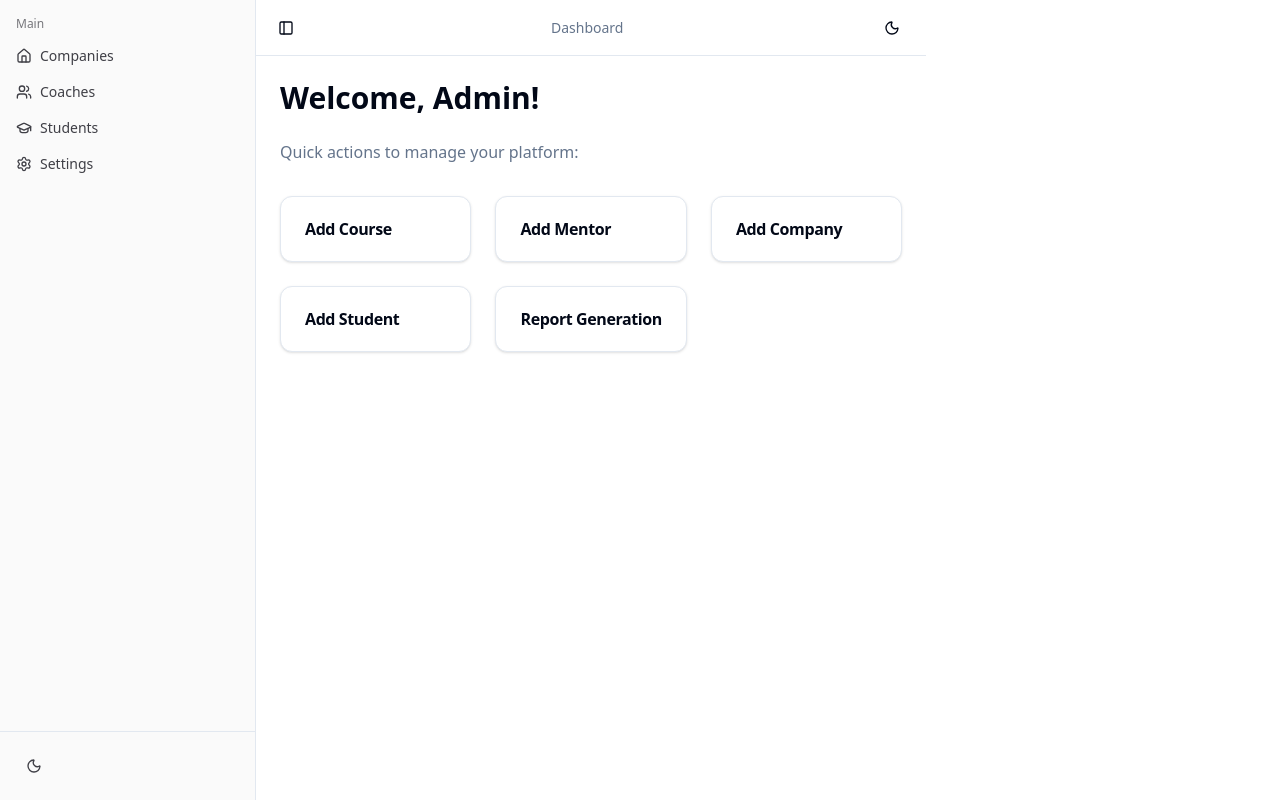
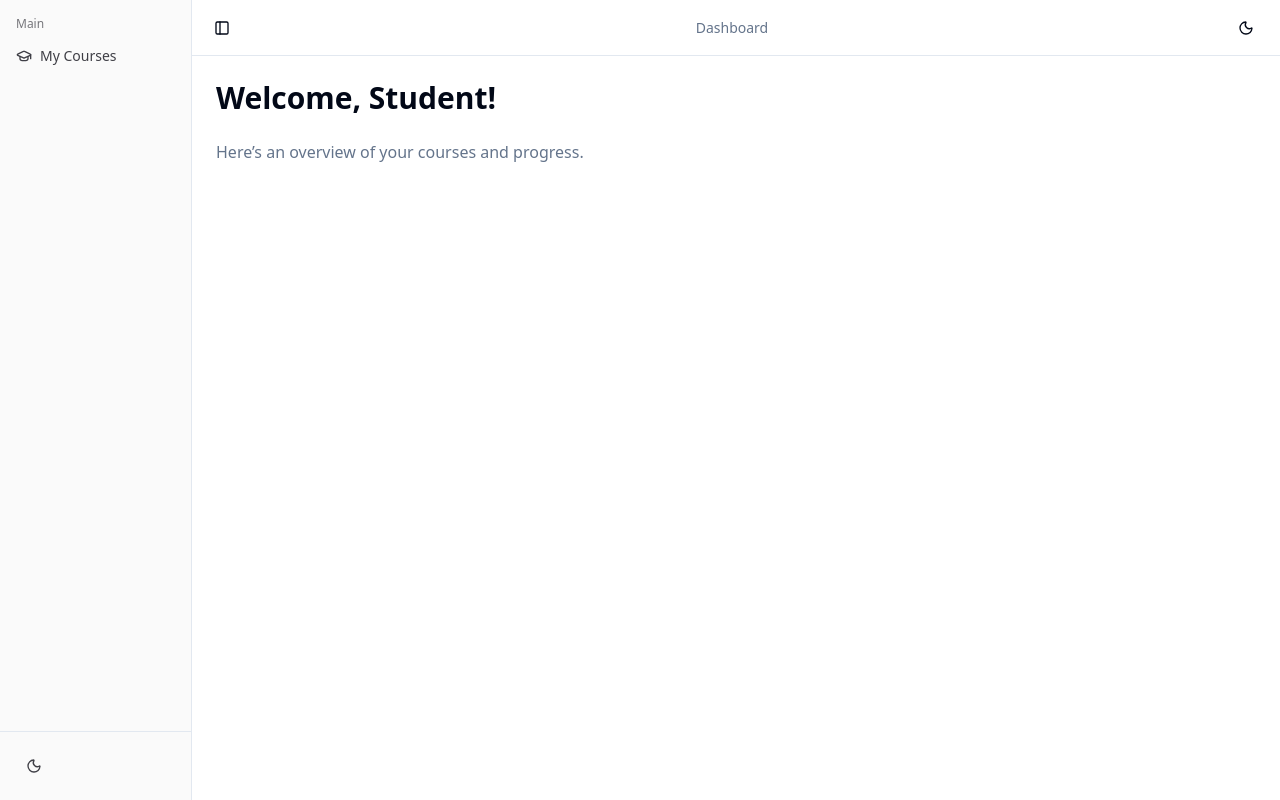
Before and after one commit to erospaniagua/cant_stop_the_growth_front, a React (Vite) app: page / in a window 1280 px wide. Built offline with nearby package versions, Linux system fonts and the light colour scheme.

Commit message:
feat/dinamic rendering of dashboard by user

```diff
--- a/src/components/Layout.jsx
+++ b/src/components/Layout.jsx
@@ -3,7 +3,7 @@ import Topbar from "./Topbar"
 
 export default function Layout({ children, role = "admin" }) {
   return (
-    <div className="flex min-h-screen">
+    <div className="flex min-h-screen w-full">
       <AppSidebar role={role} />
       <div className="flex-1 flex flex-col">
         <Topbar />
--- a/src/components/ui/sidebar.jsx
+++ b/src/components/ui/sidebar.jsx
@@ -25,7 +25,7 @@ import {
 
 const SIDEBAR_COOKIE_NAME = "sidebar_state"
 const SIDEBAR_COOKIE_MAX_AGE = 60 * 60 * 24 * 7
-const SIDEBAR_WIDTH = "16rem"
+const SIDEBAR_WIDTH = "12rem"
 const SIDEBAR_WIDTH_MOBILE = "18rem"
 const SIDEBAR_WIDTH_ICON = "3rem"
 const SIDEBAR_KEYBOARD_SHORTCUT = "b"
--- a/src/config/nav-items.js
+++ b/src/config/nav-items.js
@@ -1,18 +1,17 @@
-
-import { Home, Users, GraduationCap, Settings } from "lucide-react"
+import { Home, Users, GraduationCap, Settings, BookOpen, Building2 } from "lucide-react"
 
 export const navItems = {
   admin: [
-    { title: "Companies", icon: Home, href: "/companies" },
-    { title: "Coaches", icon: Users, href: "/coaches" },
-    { title: "Students", icon: GraduationCap, href: "/students" },
-    { title: "Settings", icon: Settings, href: "/settings" },
+    { title: "Companies", href: "/companies", icon: Building2 },
+    { title: "Coaches", href: "/coaches", icon: Users },
+    { title: "Students", href: "/students", icon: GraduationCap },
+    { title: "Settings", href: "/settings", icon: Settings },
   ],
   coach: [
-    { title: "My Students", icon: Users, href: "/students" },
-    { title: "Courses", icon: GraduationCap, href: "/courses" },
+    { title: "My Students", href: "/students", icon: Users },
+    { title: "Courses", href: "/courses", icon: BookOpen },
   ],
   student: [
-    { title: "My Courses", icon: GraduationCap, href: "/courses" },
+    { title: "My Courses", href: "/courses", icon: GraduationCap },
   ],
 }
--- /dev/null
+++ b/src/context/UserContext.jsx
@@ -0,0 +1,22 @@
+// src/context/UserContext.jsx
+import { createContext, useContext, useState } from "react"
+
+const UserContext = createContext()
+
+export function UserProvider({ children }) {
+  // Hardcoded for now, but later fetch from API or auth provider
+  const [user, setUser] = useState({
+    name: "Eros",
+    role: "student", // "admin" | "coach" | "student"
+  })
+
+  return (
+    <UserContext.Provider value={{ user, setUser }}>
+      {children}
+    </UserContext.Provider>
+  )
+}
+
+export function useUser() {
+  return useContext(UserContext)
+}
--- a/src/index.css
+++ b/src/index.css
@@ -43,6 +43,7 @@
     --sidebar-accent-foreground: 240 5.9% 10%;
     --sidebar-border: 220 13% 91%;
     --sidebar-ring: 217.2 91.2% 59.8%;
+    --sidebar-width: 7rem;
   }
 
   .dark {
@@ -83,6 +84,7 @@
     --sidebar-accent-foreground: 240 4.8% 95.9%;
     --sidebar-border: 240 3.7% 15.9%;
     --sidebar-ring: 217.2 91.2% 59.8%;
+    --sidebar-width: 7rem;
   }
 }
 
--- a/src/main.jsx
+++ b/src/main.jsx
@@ -1,17 +1,19 @@
-import { StrictMode } from 'react'
-import { createRoot } from 'react-dom/client'
-import './index.css'
-import App from './App.jsx'
-import { SidebarProvider } from "@/components/ui/sidebar"
-import { ThemeProvider } from "@/components/ThemeProvider"
-
+import { StrictMode } from 'react';
+import { createRoot } from 'react-dom/client';
+import './index.css';
+import App from './App.jsx';
+import { SidebarProvider } from "@/components/ui/sidebar";
+import { ThemeProvider } from "@/components/ThemeProvider";
+import { UserProvider } from "@/context/UserContext"
 
 
 createRoot(document.getElementById('root')).render(
   <StrictMode>
     <ThemeProvider>
       <SidebarProvider>
-        <App />
+       <UserProvider>
+          <App />
+        </UserProvider>
       </SidebarProvider>
     </ThemeProvider>
   </StrictMode>,
--- a/src/pages/Dashboard.jsx
+++ b/src/pages/Dashboard.jsx
@@ -1,35 +1,17 @@
-import Layout from "@/components/Layout";
-import { Card, CardHeader, CardTitle } from "@/components/ui/card";
+import { useUser } from "@/context/UserContext"
+import DashboardAdmin from "./DashboardAdmin"
+import DashboardCoach from "./DashboardCoach"
+import DashboardStudent from "./DashboardStudent"
+import Layout from "@/components/Layout"
 
 export default function Dashboard() {
+  const { user } = useUser()
 
-    const actions = [
-    { title: "Add Course" },
-    { title: "Add Mentor" },
-    { title: "Add Company" },
-    { title: "Add Student" },
-    { title: "Report Generation" },
-  ]
   return (
-     <Layout role="admin">
-      <h1 className="text-3xl font-bold mb-6">Welcome, Admin!</h1>
-      <p className="text-muted-foreground mb-8">
-        Quick actions to manage your platform:
-      </p>
-
-      {/* Quick Action Cards */}
-      <div className="grid grid-cols-1 sm:grid-cols-2 lg:grid-cols-3 gap-6">
-        {actions.map((action) => (
-          <Card
-            key={action.title}
-            className="cursor-pointer hover:shadow-md transition"
-          >
-            <CardHeader>
-              <CardTitle>{action.title}</CardTitle>
-            </CardHeader>
-          </Card>
-        ))}
-      </div>
+    <Layout role={user.role}>
+      {user.role === "admin" && <DashboardAdmin />}
+      {user.role === "coach" && <DashboardCoach />}
+      {user.role === "student" && <DashboardStudent />}
     </Layout>
   )
 }
--- /dev/null
+++ b/src/pages/DashboardAdmin.jsx
@@ -0,0 +1,23 @@
+// src/pages/DashboardAdmin.jsx
+import { Card, CardHeader, CardTitle } from "@/components/ui/card"
+
+export default function DashboardAdmin() {
+  const actions = ["Add Course", "Add Mentor", "Add Company", "Add Student", "Report Generation"]
+
+  return (
+    <>
+      <h1 className="text-3xl font-bold mb-6">Welcome, Admin!</h1>
+      <p className="text-muted-foreground mb-8">Quick actions to manage your platform:</p>
+
+      <div className="grid grid-cols-1 sm:grid-cols-2 lg:grid-cols-3 gap-6">
+        {actions.map((title) => (
+          <Card key={title} className="cursor-pointer hover:shadow-md transition">
+            <CardHeader>
+              <CardTitle>{title}</CardTitle>
+            </CardHeader>
+          </Card>
+        ))}
+      </div>
+    </>
+  )
+}
--- /dev/null
+++ b/src/pages/DashboardCoach.jsx
@@ -0,0 +1,9 @@
+// src/pages/DashboardCoach.jsx
+export default function DashboardCoach() {
+  return (
+    <>
+      <h1 className="text-3xl font-bold mb-6">Welcome, Coach!</h1>
+      <p className="text-muted-foreground">Here are your tools to manage students and courses.</p>
+    </>
+  )
+}
--- /dev/null
+++ b/src/pages/DashboardStudent.jsx
@@ -0,0 +1,9 @@
+// src/pages/DashboardStudent.jsx
+export default function DashboardStudent() {
+  return (
+    <>
+      <h1 className="text-3xl font-bold mb-6">Welcome, Student!</h1>
+      <p className="text-muted-foreground">Here’s an overview of your courses and progress.</p>
+    </>
+  )
+}
```
